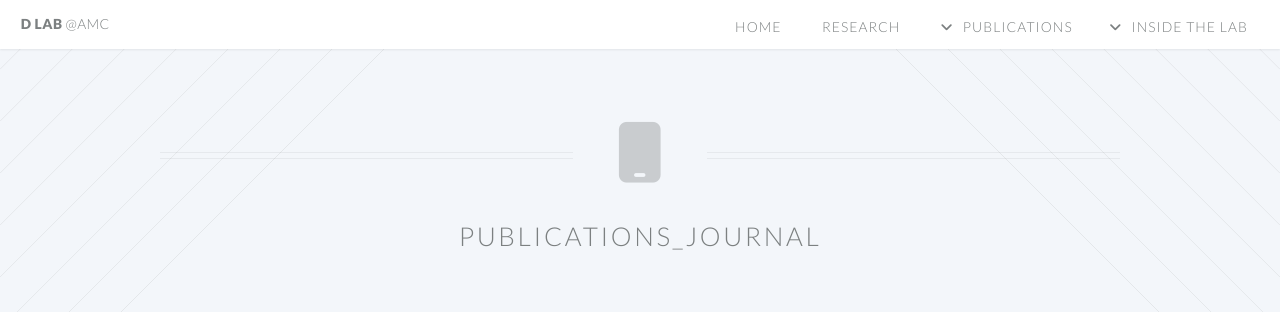
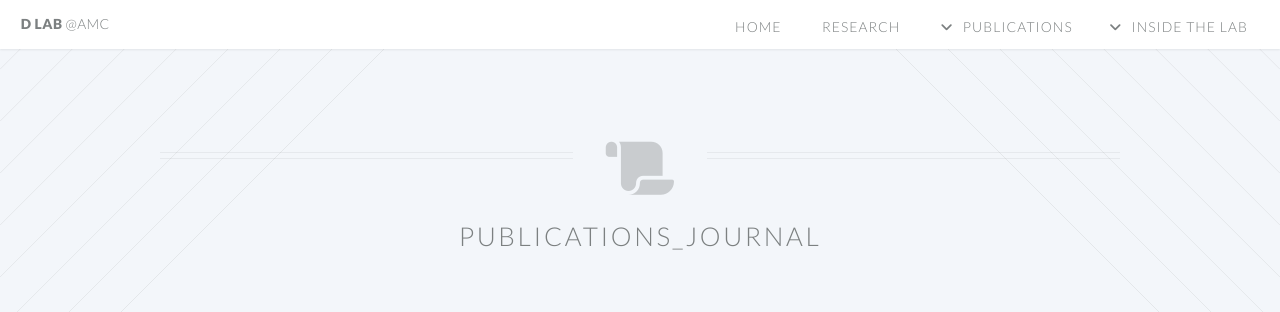
Before and after one commit to ydon1111/ydon1111.github.io, a Jekyll site: the page built from publications/publications_journal.html, in a window 1280 px wide. Shown: the top 312 px of the page. Built offline with Jekyll 4.4.1, drawn with Linux system fonts in a browser that asks for light colours; nearby versions of some CDN libraries.

Commit message:
publication 아이콘 수정

```diff
--- a/publications/publications_conference.html
+++ b/publications/publications_conference.html
@@ -5,7 +5,7 @@ layout: default
 
 <article id="main">
     <header class="special container">
-        <span class="icon fa-mobile"></span>
+        <span class="icon fa-solid fa-scroll"></span>
         <h2>publications_conference</h2>
     </header>
 
--- a/publications/publications_journal.html
+++ b/publications/publications_journal.html
@@ -5,7 +5,7 @@ layout: default
 
 <article id="main">
     <header class="special container">
-        <span class="icon fa-mobile"></span>
+        <span class="icon fa-solid fa-scroll"></span>
         <h2>publications_journal</h2>
     </header>
 
```
